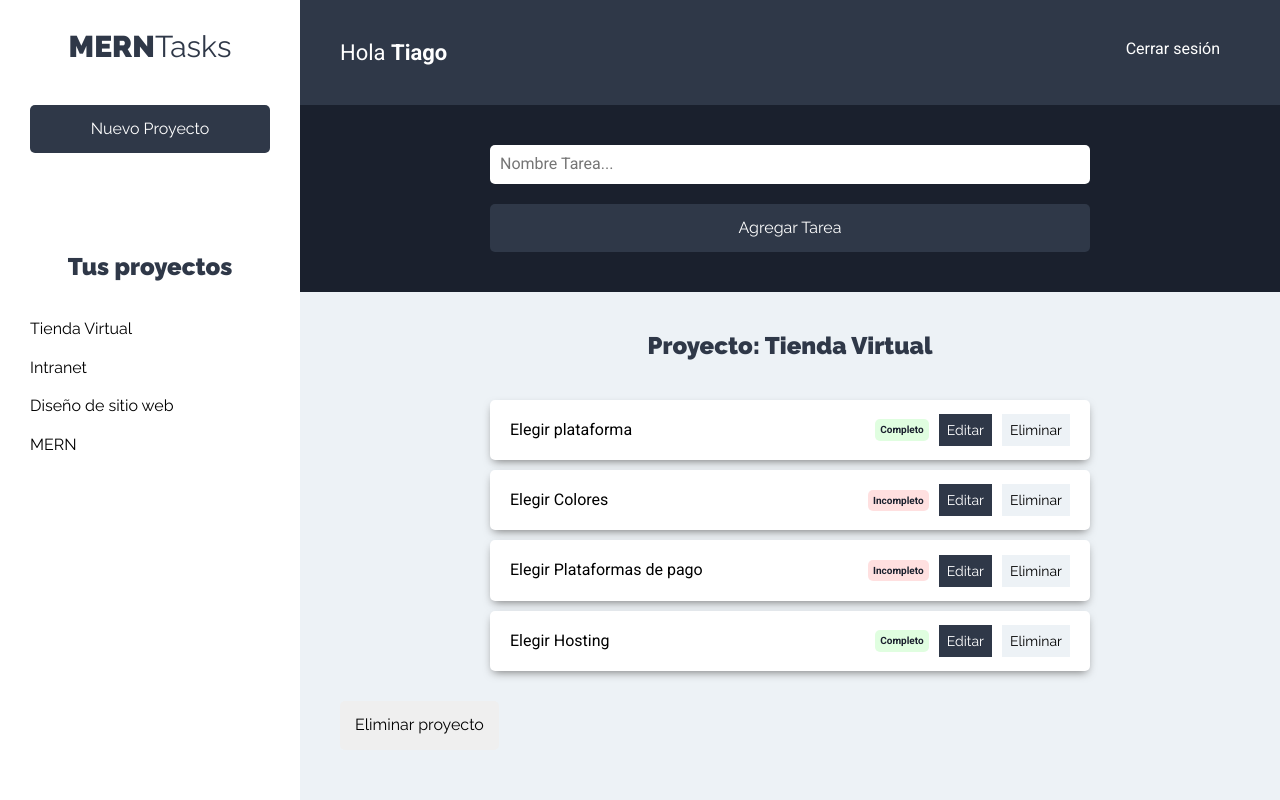
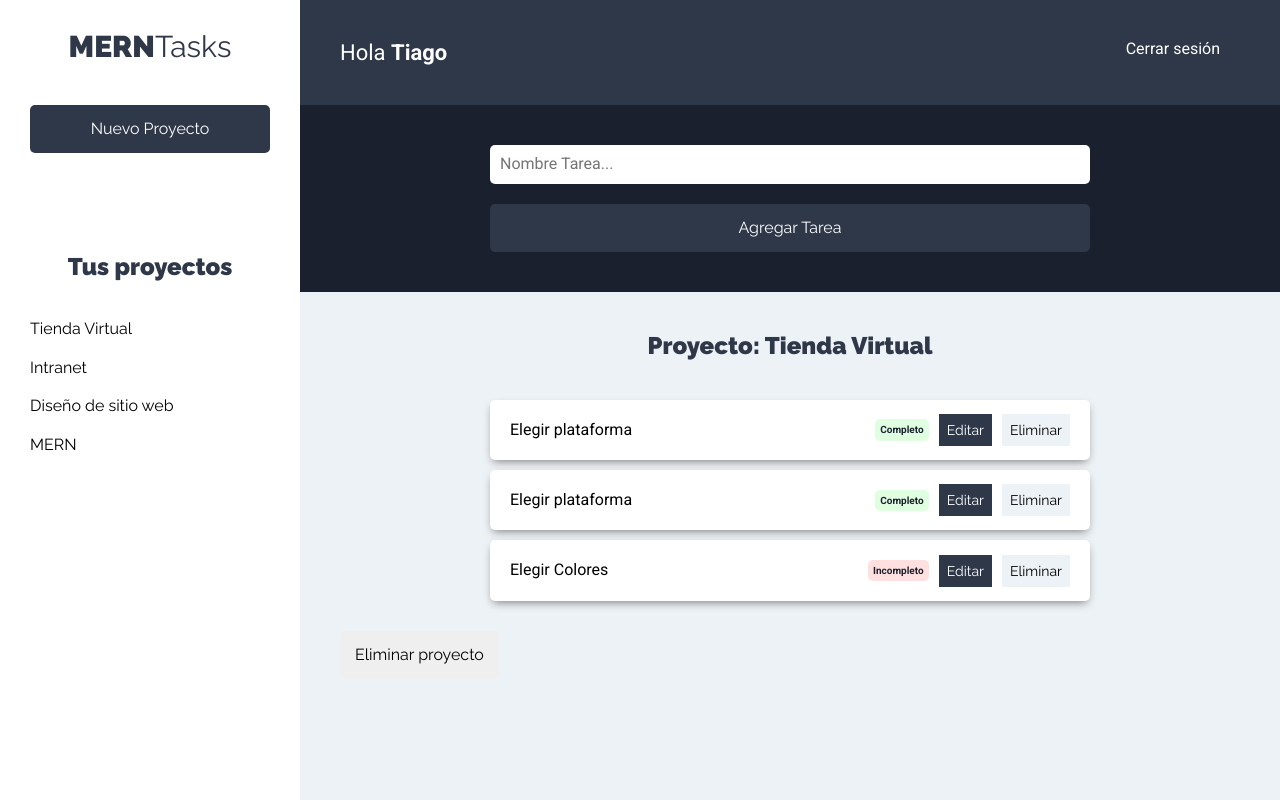
Before and after one commit to QuetzalTiago/mern-tasks, a React (Create React App) app: page /proyectos in a window 1280 px wide. Both pictures are taken after a click on the button "Tienda Virtual". Built offline with nearby package versions, Linux system fonts and the light colour scheme.

Commit message:
added tareas context & reducer

```diff
--- a/src/App.js
+++ b/src/App.js
@@ -3,11 +3,12 @@
 import NuevaCuenta from "./components/auth/NuevaCuenta";
 import Proyectos from "./components/proyectos/Proyectos";
 import ProyectoState from "./context/proyectoState";
-import proyectoState from "./context/proyectoState";
+import TareaState from "./context/tareas/tareaState";
 
 function App() {
   return (
     <ProyectoState>
+      <TareaState>
         <Router>
           <Switch>
             <Route exact path="/" component={Login} />
@@ -15,6 +16,7 @@
             <Route exact path="/proyectos" component={Proyectos} />
           </Switch>
         </Router>
+      </TareaState>
     </ProyectoState>
   );
 }
--- a/src/components/proyectos/ListadoProyectos.js
+++ b/src/components/proyectos/ListadoProyectos.js
@@ -10,7 +10,8 @@
     obtenerProyectos();
   }, []);
 
-  if (proyectos.length === 0) return null;
+  if (proyectos.length === 0)
+    return <p>No hay proyectos, comienza creando uno</p>;
 
   return (
     <ul className="listado-proyectos">
--- a/src/components/proyectos/Proyecto.js
+++ b/src/components/proyectos/Proyecto.js
@@ -1,17 +1,28 @@
 import React, { useContext } from "react";
 import proyectoContext from "../../context/proyectoContext";
+import tareaContext from "../../context/tareas/tareaContext";
 
 const Proyecto = ({ proyecto }) => {
   //context
   const proyectosContext = useContext(proyectoContext);
   const { proyectoActual } = proyectosContext;
+
+  //obtener la funcion del context
+  const tareasContext = useContext(tareaContext);
+  const { obtenerTareas } = tareasContext;
+
+  //agregar proyecto actual
+  const seleccionarProyecto = (id) => {
+    proyectoActual(id); // fijar un proyecto actual
+    obtenerTareas(id); //filtrar tareas
+  };
   return (
     <li>
       <button
         type="button"
         className="btn btn-blank"
         onClick={() => {
-          proyectoActual(proyecto.id);
+          seleccionarProyecto(proyecto.id);
         }}
       >
         {proyecto.name}
--- a/src/components/tareas/FormTarea.js
+++ b/src/components/tareas/FormTarea.js
@@ -11,9 +11,14 @@
   //array destructuring
   const [proyectoActual] = proyecto;
 
+  //onsubmit
+  const handleSubmit = (e) => {
+    e.preventDefault();
+  };
+
   return (
     <div className="formulario">
-      <form action="">
+      <form action="" onSubmit={handleSubmit}>
         <div className="contenedor-input">
           <input
             type="text"
--- a/src/components/tareas/ListadoTareas.js
+++ b/src/components/tareas/ListadoTareas.js
@@ -1,10 +1,15 @@
 import React, { Fragment, useContext } from "react";
 import Tarea from "./Tarea";
 import proyectoContext from "../../context/proyectoContext";
+import tareaContext from "../../context/tareas/tareaContext";
 
 const ListadoTareas = () => {
+  //context
   const proyectosContext = useContext(proyectoContext);
-  const { proyecto } = proyectosContext;
+  const { proyecto, eliminarProyecto } = proyectosContext;
+  //obtener las tareas
+  const tareasContext = useContext(tareaContext);
+  const { tareasProyecto } = tareasContext;
 
   // Si no hay proyecto seleccionado
   if (!proyecto) return <h2>Selecciona un proyecto</h2>;
@@ -12,12 +17,10 @@
   //array destructuring
   const [proyectoActual] = proyecto;
 
-  const tareasProyecto = [
-    { nombre: "Elegir plataforma", estado: true },
-    { nombre: "Elegir Colores", estado: false },
-    { nombre: "Elegir Plataformas de pago", estado: false },
-    { nombre: "Elegir Hosting", estado: true },
-  ];
+  // on click
+  const handleClick = () => {
+    eliminarProyecto(proyectoActual.id);
+  };
   return (
     <Fragment>
       <h2>Proyecto: {proyectoActual.name}</h2>
@@ -31,7 +34,7 @@
           tareasProyecto.map((tarea) => <Tarea tarea={tarea} />)
         )}
       </ul>
-      <button type="button" className="btn btn-eliminar">
+      <button type="button" className="btn btn-eliminar" onClick={handleClick}>
         Eliminar proyecto
       </button>
     </Fragment>
--- a/src/context/proyectoReducer.js
+++ b/src/context/proyectoReducer.js
@@ -4,6 +4,7 @@
   FORMULARIO_PROYECTO,
   VALIDAR_FORMULARIO,
   PROYECTO_ACTUAL,
+  ELIMINAR_PROYECTO,
 } from "../types";
 
 export default (state, action) => {
@@ -37,6 +38,14 @@
           (proyecto) => proyecto.id === action.payload
         ),
       };
+    case ELIMINAR_PROYECTO:
+      return {
+        ...state,
+        proyectos: state.proyectos.filter(
+          (proyecto) => proyecto.id !== action.payload
+        ),
+        proyecto: null,
+      };
     default:
       return state;
   }
--- a/src/context/proyectoState.js
+++ b/src/context/proyectoState.js
@@ -8,6 +8,7 @@
   AGREGAR_PROYECTO,
   VALIDAR_FORMULARIO,
   PROYECTO_ACTUAL,
+  ELIMINAR_PROYECTO,
 } from "../types/";
 
 const ProyectoState = (props) => {
@@ -62,6 +63,13 @@
     });
   };
 
+  const eliminarProyecto = (proyectoId) => {
+    dispatch({
+      type: ELIMINAR_PROYECTO,
+      payload: proyectoId,
+    });
+  };
+
   return (
     <proyectoContext.Provider
       value={{
@@ -74,6 +82,7 @@
         agregarProyecto,
         mostrarError,
         proyectoActual,
+        eliminarProyecto,
       }}
     >
       {props.children}
--- /dev/null
+++ b/src/context/tareas/tareaContext.js
@@ -0,0 +1,5 @@
+import { createContext } from "react";
+
+const tareaContext = createContext();
+
+export default tareaContext;
--- /dev/null
+++ b/src/context/tareas/tareaReducer.js
@@ -0,0 +1,20 @@
+import { TAREAS_PROYECTO, AGREGAR_TAREA } from "../../types";
+
+export default (state, action) => {
+  switch (action.type) {
+    case TAREAS_PROYECTO:
+      return {
+        ...state,
+        tareasProyecto: state.tareas.filter(
+          (tarea) => tarea.proyectoId === action.payload
+        ),
+      };
+    case AGREGAR_TAREA:
+      return {
+        ...state,
+        tareas: [...state.tareas, action.payload],
+      };
+    default:
+      return state;
+  }
+};
--- /dev/null
+++ b/src/context/tareas/tareaState.js
@@ -0,0 +1,63 @@
+import React, { useReducer } from "react";
+
+import TareaContext from "./tareaContext";
+import TareaReducer from "./tareaReducer";
+
+import { TAREAS_PROYECTO, AGREGAR_TAREA } from "../../types";
+
+const TareaState = (props) => {
+  //state
+  const initialState = {
+    tareas: [
+      { nombre: "Elegir plataforma", estado: true, proyectoId: 1 },
+      { nombre: "Elegir Colores", estado: false, proyectoId: 2 },
+      { nombre: "Elegir Plataformas de pago", estado: false, proyectoId: 3 },
+      { nombre: "Elegir Hosting", estado: true, proyectoId: 4 },
+      { nombre: "Elegir plataforma", estado: true, proyectoId: 1 },
+      { nombre: "Elegir Colores", estado: false, proyectoId: 4 },
+      { nombre: "Elegir Plataformas de pago", estado: false, proyectoId: 2 },
+      { nombre: "Elegir plataforma", estado: true, proyectoId: 4 },
+      { nombre: "Elegir Colores", estado: false, proyectoId: 1 },
+      { nombre: "Elegir Plataformas de pago", estado: false, proyectoId: 2 },
+      { nombre: "Elegir plataforma", estado: true, proyectoId: 3 },
+      { nombre: "Elegir Colores", estado: false, proyectoId: 4 },
+      { nombre: "Elegir Plataformas de pago", estado: false, proyectoId: 3 },
+    ],
+    tareasProyecto: null,
+  };
+
+  //reducer
+  const [state, dispatch] = useReducer(TareaReducer, initialState);
+
+  //dispatch functions
+
+  //obtener tareas de un proyecto
+  const obtenerTareas = (proyectoId) => {
+    dispatch({
+      type: TAREAS_PROYECTO,
+      payload: proyectoId,
+    });
+  };
+
+  const agregarTarea = (tarea) => {
+    dispatch({
+      type: AGREGAR_TAREA,
+      payload: tarea,
+    });
+  };
+
+  return (
+    <TareaContext.Provider
+      value={{
+        tareas: state.tareas,
+        tareasProyecto: state.tareasProyecto,
+        obtenerTareas,
+        agregarTarea,
+      }}
+    >
+      {props.children}
+    </TareaContext.Provider>
+  );
+};
+
+export default TareaState;
--- a/src/types/index.js
+++ b/src/types/index.js
@@ -1,5 +1,8 @@
 export const FORMULARIO_PROYECTO = "FORMULARIO_PROYECTO";
 export const OBTENER_PROYECTOS = "OBTENER_PROYECTOS";
 export const AGREGAR_PROYECTO = "AGREGAR_PROYECTO";
+export const ELIMINAR_PROYECTO = "ELIMINAR_PROYECTO";
 export const VALIDAR_FORMULARIO = "VALIDAR_FORMULARIO";
 export const PROYECTO_ACTUAL = "PROYECTO_ACTUAL";
+export const TAREAS_PROYECTO = "TAREAS_PROYECTO";
+export const AGREGAR_TAREA = "AGREGAR_TAREA";
```
Lines whose indentation alone changed are shown as unchanged.
